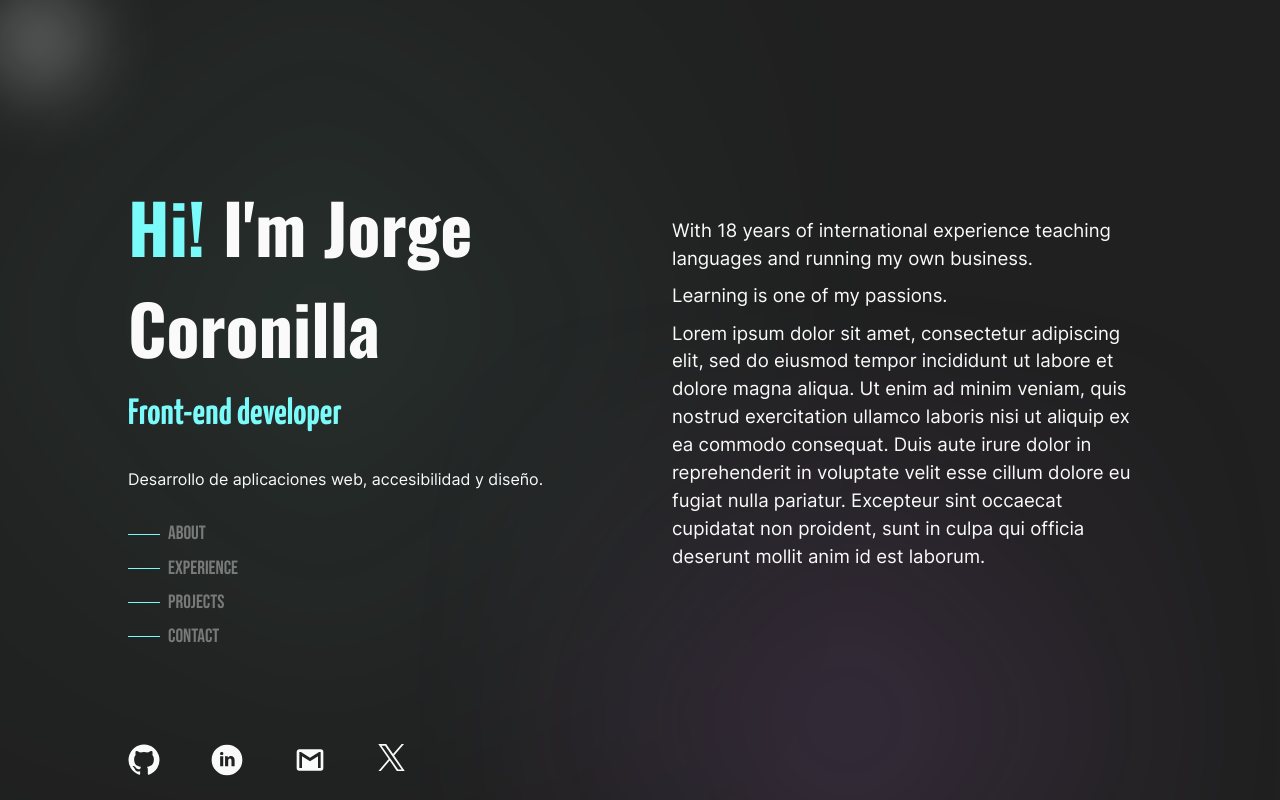
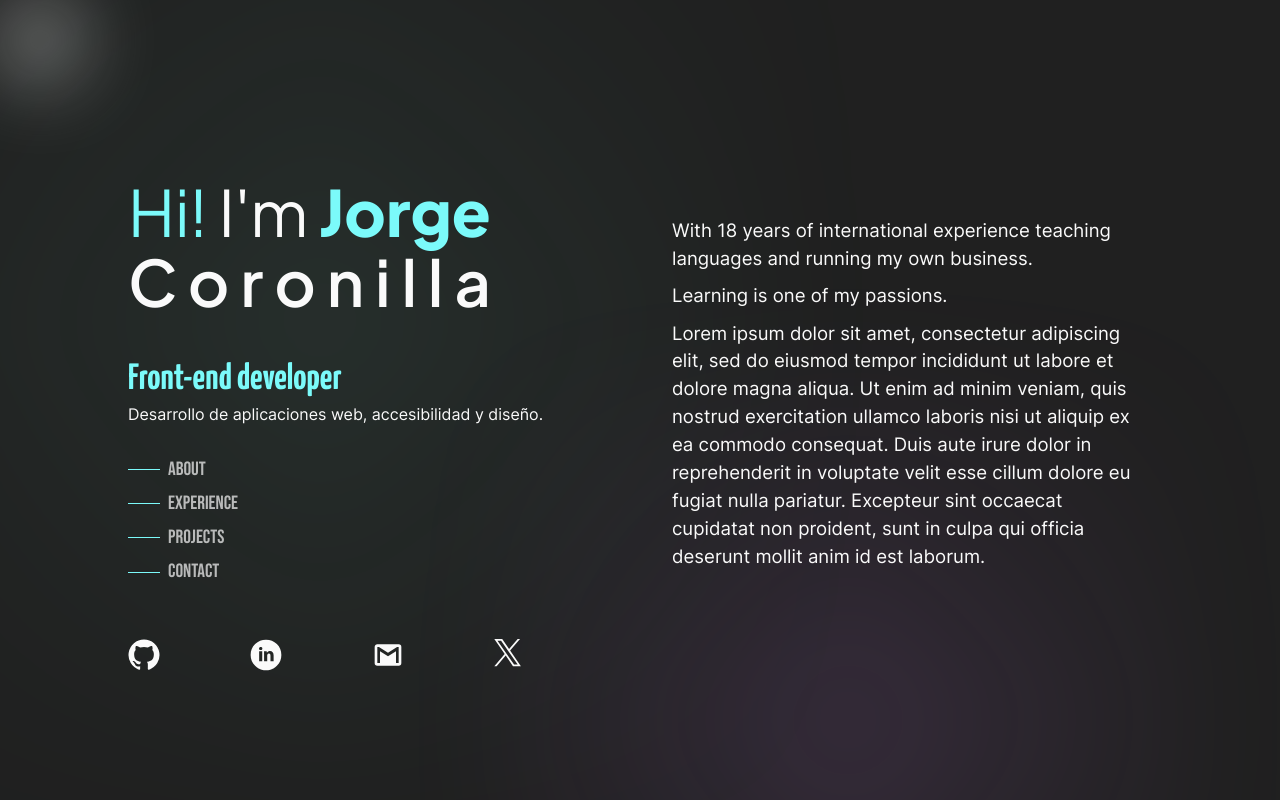
Before and after one commit to JorgeCoronilla/porfolio, a Next.js app: page / in a window 1280 px wide. Shown: the top 800 px of the page. Built offline with nearby package versions, Linux system fonts and the light colour scheme.

Commit message:
[Ux] Header desktop

```diff
--- a/src/app/globals.css
+++ b/src/app/globals.css
@@ -109,3 +109,7 @@ p {
   font-family: Oswald;
   src: url(./ui/fonts/Oswald/Oswald-VariableFont_wght.ttf);
 }
+@font-face {
+  font-family: Plus_Jakarta;
+  src: url(./ui/fonts/Plus_Jakarta/PlusJakartaSans-VariableFont_wght.ttf);
+}
--- a/src/app/page.module.css
+++ b/src/app/page.module.css
@@ -62,7 +62,7 @@
   }
 }
 
-@media screen and (max-width: 767px) {
+@media screen and (max-width: 850px) {
   .main {
     /* position: absolute;
     top: 18em; */
--- a/src/app/ui/components/cover/cover.module.css
+++ b/src/app/ui/components/cover/cover.module.css
@@ -32,7 +32,7 @@
   display: none;
 }
 
-@media screen and (max-width: 767px) {
+@media screen and (max-width: 850px) {
   .hero {
     display: block;
     text-align: center;
--- a/src/app/ui/components/experience/experience.module.css
+++ b/src/app/ui/components/experience/experience.module.css
@@ -79,7 +79,7 @@
   margin: -1em 0.3em;
 }
 
-@media screen and (max-width: 767px) {
+@media screen and (max-width: 850px) {
   .experience {
     padding-top: 2em;
   }
--- a/src/app/ui/components/header/header.module.css
+++ b/src/app/ui/components/header/header.module.css
@@ -11,15 +11,23 @@
 
 .homeHeader h1 {
   font-size: clamp(2rem, 0rem + 5.333vw, 4.5rem);
-  font-family: Oswald;
+  font-size: clamp(1.6rem, 0.6rem + 4.234vw, 4.5rem);
+  font-family: Plus_Jakarta;
+  font-weight: 400;
+  line-height: 1.1;
+}
+
+.hi {
+  color: var(--font-color-secondary);
+}
+.jorge {
+  color: var(--font-color-secondary);
   font-weight: 900;
 }
-
-.title1 span {
-  color: var(--font-color-secondary);
-}
 .title2 {
-  letter-spacing: 0em;
+  letter-spacing: 0.17em;
+  font-weight: 600 !important;
+  margin-bottom: 0.7em;
 }
 
 .homeHeader h2 {
@@ -27,7 +35,7 @@
   font-size: clamp(1.2rem, 0.24rem + 2.56vw, 2.4rem);
   font-family: YanoneKaffeesatz;
   color: var(--font-color-secondary);
-  margin: 0.5em 0 1em;
+  margin: 0.5em 0 0.2em;
 }
 
 .homeHeader p {
@@ -68,13 +76,13 @@
 .socialMedia {
   display: flex;
   flex-direction: row;
-  gap: 3.2em;
+  gap: clamp(2em, -1.2em + 8.533vw, 6em);
   justify-content: left;
   padding: 2em 0;
-  margin-top: 4em;
+  margin-top: 1.5em;
 }
 .linkContainer a {
-  opacity: 0.4;
+  opacity: 0.7;
 }
 .current a {
   opacity: 1;
@@ -86,8 +94,14 @@
     margin: 10em 0 0 calc(50% - 35em);
   }
 }
+@media screen and (max-width: 1000px) {
+  .title2 {
+    letter-spacing: 0.15em;
+    font-weight: 600 !important;
+  }
+}
 
-@media screen and (max-width: 767px) {
+@media screen and (max-width: 850px) {
   .homeHeader {
     position: fixed;
     margin: 0;
--- a/src/app/ui/components/header/header.tsx
+++ b/src/app/ui/components/header/header.tsx
@@ -12,7 +12,8 @@ export default function Header({ scroll }: HeaderProps) {
       <header className={styles.homeHeader}>
         <div className={styles.hero}>
           <h1 className={styles.title1}>
-            <span>Hi!</span> I&apos;m Jorge
+            <span className={styles.hi}>Hi!</span> I&apos;m{' '}
+            <span className={styles.jorge}>Jorge</span>
           </h1>
           <h1 className={styles.title2}>Coronilla</h1>
           <h2>Front-end developer </h2>
--- a/src/app/ui/components/projects/projects.module.css
+++ b/src/app/ui/components/projects/projects.module.css
@@ -52,7 +52,7 @@
   opacity: 1;
 }
 
-@media screen and (max-width: 767px) {
+@media screen and (max-width: 850px) {
   .projects {
     padding-top: 5em;
   }
```
Also changed, not shown: src/app/ui/fonts/Plus_Jakarta/PlusJakartaSans-VariableFont_wght.ttf (added).
